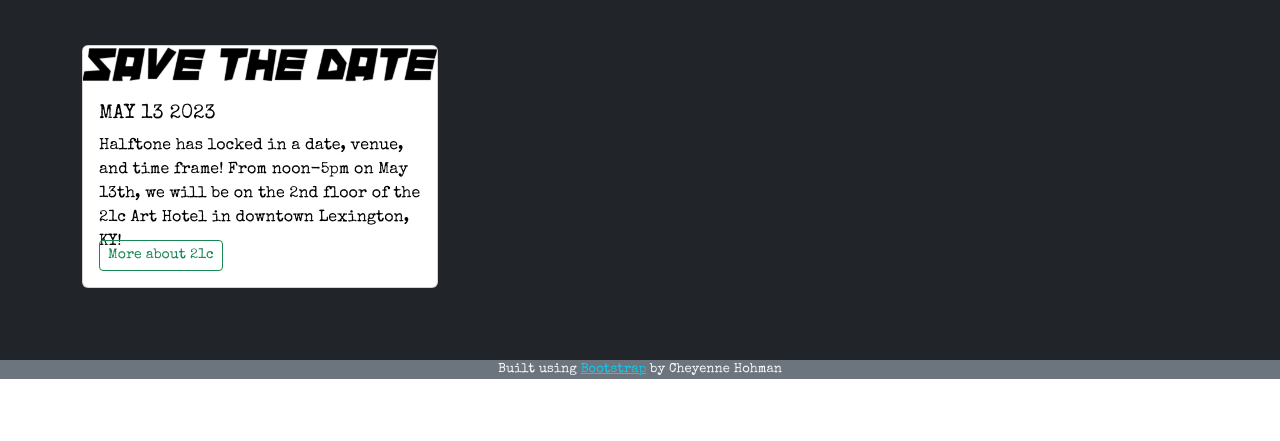
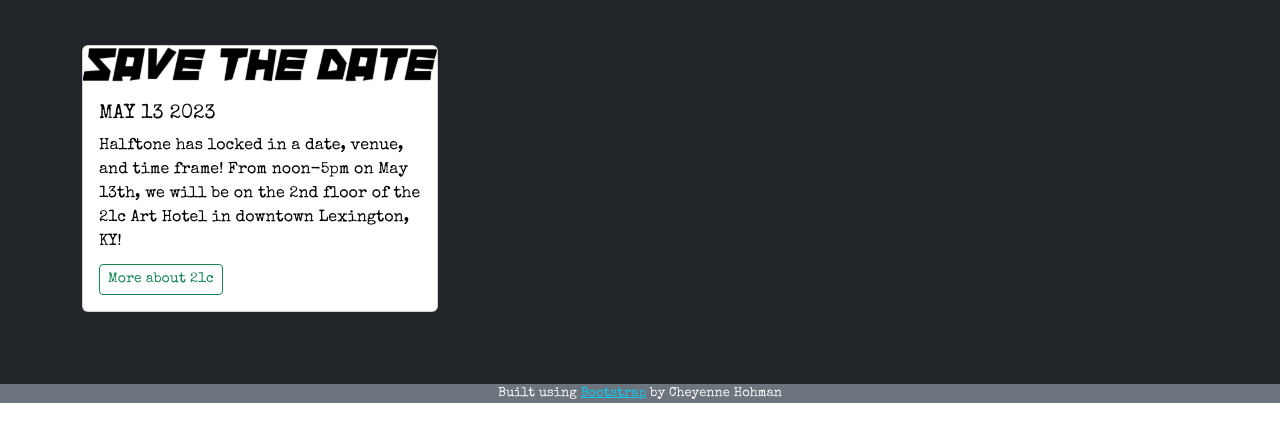
Before and after one commit to CheyenneHohman/HalftoneWebsite, a plain HTML site: page index.html in a window 1280 px wide. Shown: the part 303-744 px from the top of the page. Drawn offline with nearby package versions, Linux system fonts and the light colour scheme.

Commit message:
fixed spacing at button

```diff
--- a/index.html
+++ b/index.html
@@ -33,7 +33,7 @@
                     <img src="Images/savethedate.png" alt="Save The Date" class="card-img-top">
                     <div class="card-body">
                         <h5 class="card-title">MAY 13 2023</h5>
-                        <p class="card-text">Halftone has locked in a date, venue, and time frame! From noon-5pm on May 13th, we will be on the 2nd floor of the 21c Art Hotel in downtown Lexington, KY!</p>
+                        <p class="card-text">Halftone has locked in a date, venue, and time frame! From noon-5pm on May 13th, we will be on the 2nd floor of the 21c Art Hotel in downtown Lexington, KY!</p> <br>
                         <a href="https://www.21cmuseumhotels.com/lexington/" target ="_blank" class="btn btn-outline-success btn-sm">More about 21c</a>
                         </a>
                     </div>
```
